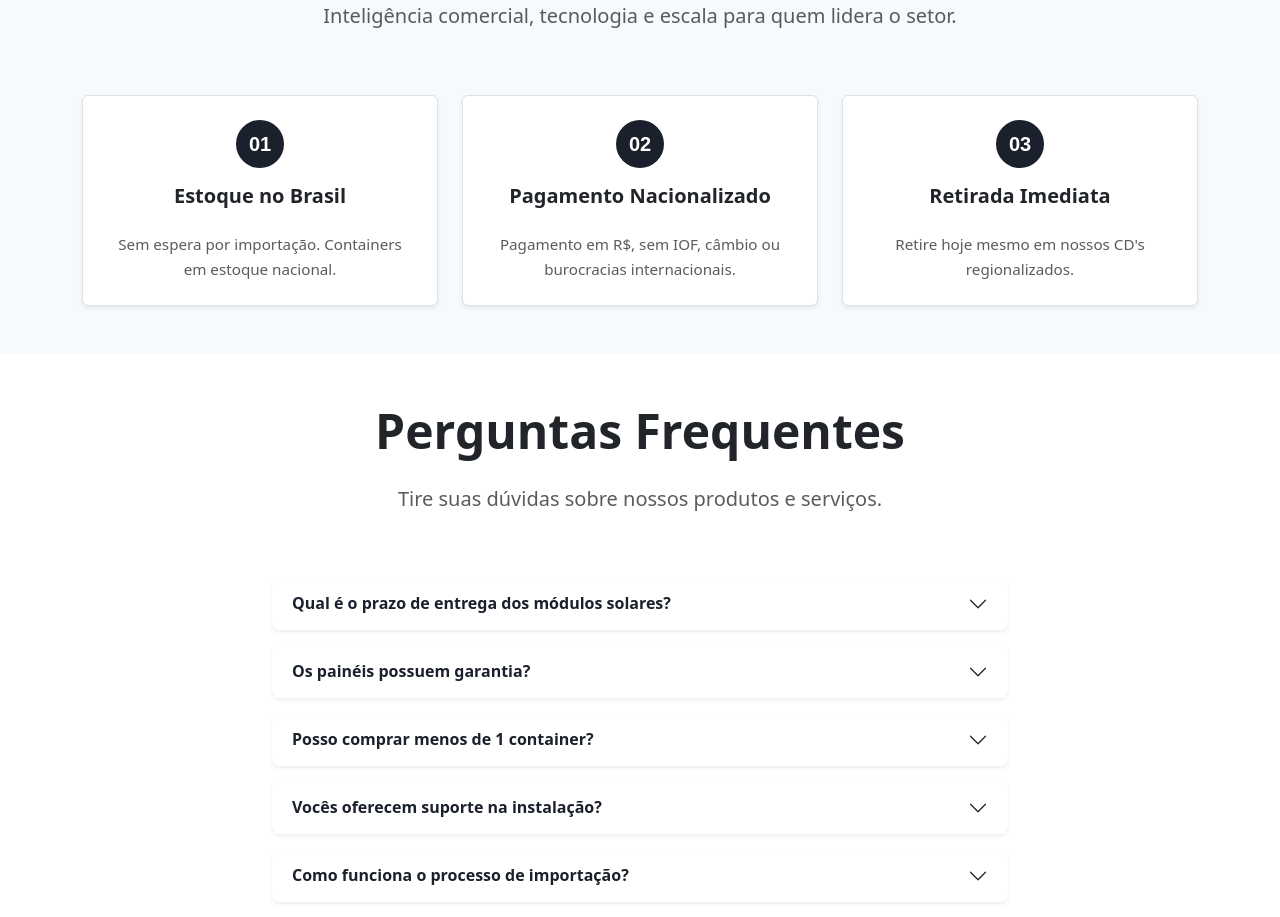
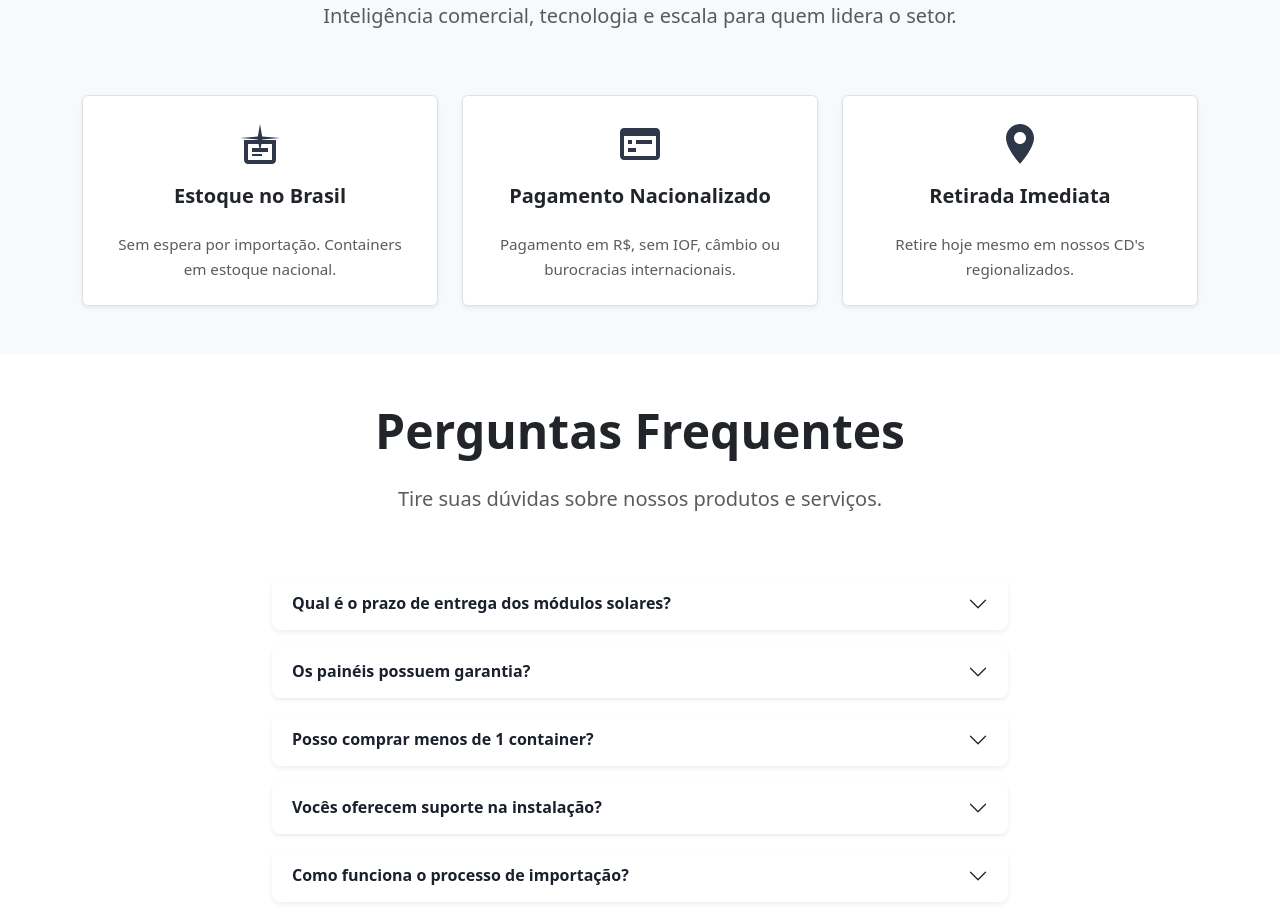
Before and after one commit to JuninhoSouza25/hubc, a Next.js app: page / in a window 1280 px wide. Shown: the part 2660-3577 px from the top of the page. Built offline with nearby package versions, Linux system fonts and the light colour scheme.

Commit message:
Substitui ícones de número por SVGs na seção de diferenciais para melhor escalabilidade e consistência visual.

```diff
--- a/app/styles/styles.scss
+++ b/app/styles/styles.scss
@@ -403,24 +403,7 @@ body {
       svg {
         width: 3rem;
         height: 3rem;
-      }
-
-      .number-icon {
-        width: 3rem;
-        height: 3rem;
-        background-color: var(--dark-color);
-        border-radius: 50%;
-        display: flex;
-        align-items: center;
-        justify-content: center;
-        margin: 0 auto;
-
-        span {
-          color: var(--white-color);
-          font-size: 1.25rem;
-          font-weight: 700;
-          font-family: 'Arial', sans-serif;
-        }
+        color: var(--primary-color);
       }
     }
 
@@ -438,10 +421,7 @@ body {
     }
 
     &:hover .differential-icon {
-      .number-icon {
-        background-color: var(--secondary-color);
-        transform: scale(1.1);
-      }
+      color: var(--secondary-color);
     }
   }
 }
--- a/components/DifferentialsSection.jsx
+++ b/components/DifferentialsSection.jsx
@@ -4,27 +4,27 @@ const DifferentialsSection = () => {
   const differentials = [
     {
       icon: (
-        <div className="number-icon">
-          <span>01</span>
-        </div>
+        <svg width="48" height="48" viewBox="0 0 24 24" fill="currentColor">
+          <path d="M12 2L13.09 8.26L22 9L13.09 9.74L12 16L10.91 9.74L2 9L10.91 8.26L12 2ZM4 10H20V20C20 21.1 19.1 22 18 22H6C4.9 22 4 21.1 4 20V10ZM6 12V20H18V12H6ZM8 14H16V16H8V14ZM8 17H13V18H8V17Z"/>
+        </svg>
       ),
       title: "Estoque no Brasil",
       description: "Sem espera por importação. Containers em estoque nacional."
     },
     {
       icon: (
-        <div className="number-icon">
-          <span>02</span>
-        </div>
+        <svg width="48" height="48" viewBox="0 0 24 24" fill="currentColor">
+          <path d="M20 4H4C2.89 4 2 4.89 2 6V18C2 19.11 2.89 20 4 20H20C21.11 20 22 19.11 22 18V6C22 4.89 21.11 4 20 4ZM20 18H4V8H20V18ZM4 6V8H20V6H4ZM6 10V12H8V10H6ZM10 10V12H18V10H10ZM6 14V16H10V14H6Z"/>
+        </svg>
       ),
       title: "Pagamento Nacionalizado",
       description: "Pagamento em R$, sem IOF, câmbio ou burocracias internacionais."
     },
     {
       icon: (
-        <div className="number-icon">
-          <span>03</span>
-        </div>
+        <svg width="48" height="48" viewBox="0 0 24 24" fill="currentColor">
+          <path d="M12 2C15.87 2 19 5.13 19 9C19 14.25 12 22 12 22S5 14.25 5 9C5 5.13 8.13 2 12 2ZM12 6C10.34 6 9 7.34 9 9S10.34 12 12 12 15 10.66 15 9 13.66 6 12 6Z"/>
+        </svg>
       ),
       title: "Retirada Imediata",
       description: "Retire hoje mesmo em nossos CD's regionalizados."
```
